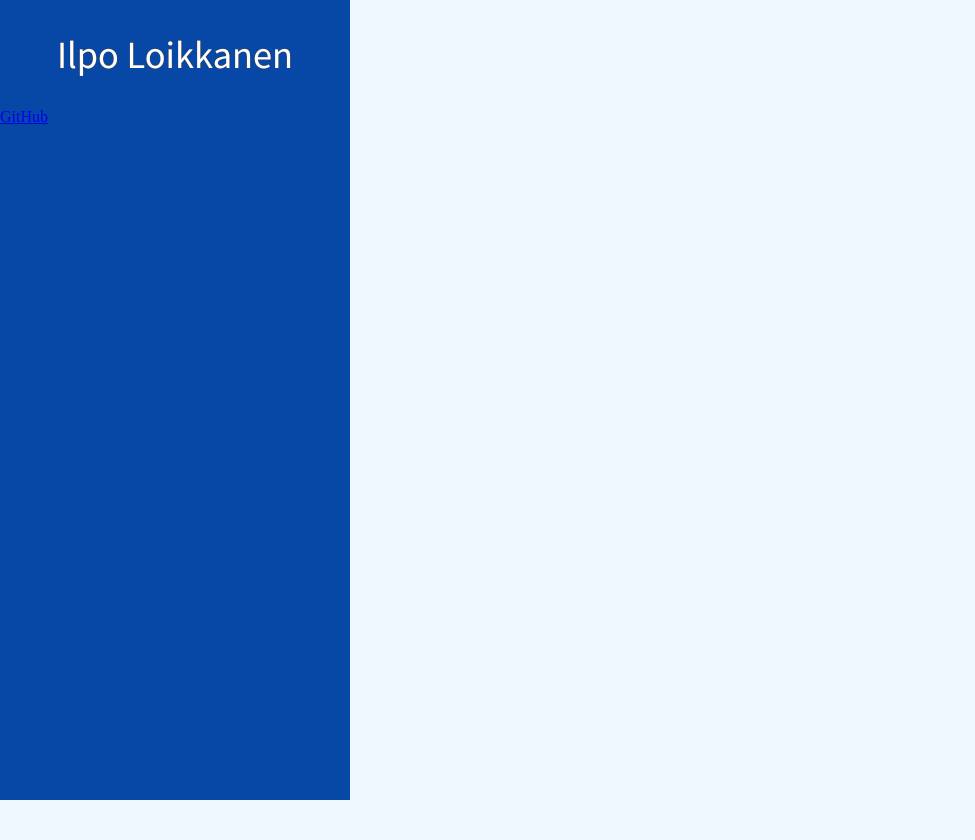
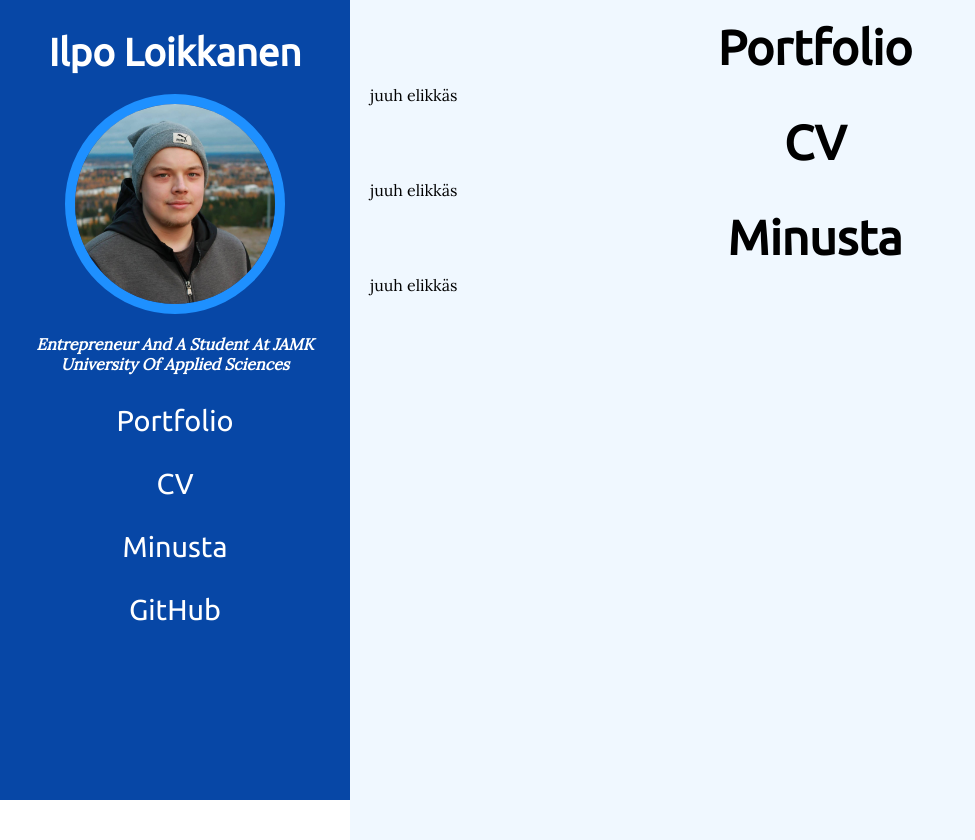
Before and after one commit to ilp0/portfolio, a PHP site: page / in a window 1280 px wide. Shown: the whole page, without its empty margins (0-975 px from the left). Before the commit the page ends 800 px from the top, so only its background shows below. Run offline with PHP 8.4, Linux system fonts and the light colour scheme.

Commit message:
added en folder, profile picture and improved styling

```diff
--- a/index.html
+++ b/index.html
@@ -7,24 +7,49 @@
     <link rel="stylesheet" type="text/css" href="reset.css">
     <link rel="stylesheet" type="text/css" href="tyyli.css">
     <link href="https://fonts.googleapis.com/css?family=Source+Sans+Pro" rel="stylesheet">
+    <link href="https://fonts.googleapis.com/css?family=Lora|Ubuntu" rel="stylesheet">
+    <script src="main.js"></script>
+
 
 </head>
 <body>
 <div id="menuleft">
 
-    <p id="otsikko">Ilpo Loikkanen</p>
-    <div id="menu">
+    <h1 id="otsikko">Ilpo Loikkanen</h1>
 
-        <a href="https://github.com"> GitHub</a>
+    <img id="profkuva" width=200px height=200px src="profkuva.jpg" alt="Ilpo Loikkanen">
 
+    <h2 id="profilesubtitle">Entrepreneur and a student at JAMK University of Applied Sciences</h2>
+
+        <div id="menu">
+        <ul id="sidebar">
+            <a href="#portfolio"><li id="portfolio_m">Portfolio</li></a>
+            <a href="#cv"><li id="cv_m">CV</li></a>
+            <a href="#minusta"><li id="minusta_m">Minusta</li></a>
+            <a href="https://github.com/ilp0"><li>GitHub</li></a>
+        </ul>
     </div>
 
 </div>
 
 <div id="main">
 
-    <p id=""> </p>
 
+<div id="portfolio">
+    <h1>Portfolio</h1>
+     <p>
+        juuh elikkäs</p>
+</div>
+    <div id="cv">
+    <h1>CV</h1>
+        <p>
+        juuh elikkäs</p>
+</div>
+    <div id="minusta">
+    <h1>Minusta</h1>
+         <p>
+        juuh elikkäs</p>
+</div>
 </div>
 </body>
 </html>
--- /dev/null
+++ b/main.js
@@ -0,0 +1,12 @@
+function(){
+    $(window).scroll(function() {
+        var scroll = $(window).scrollTop(); // how many pixels you've scrolled
+        var os = $('#div1').offset().top; // pixels to the top of div1
+        var ht = $('#div1').height(); // height of div1 in pixels
+        // if you've scrolled further than the top of div1 plus it's height
+        // change the color. either by adding a class or setting a css property
+        if(scroll > os + ht){
+            $('#div2').addClass('blue');
+        }
+    });
+});
--- a/tyyli.css
+++ b/tyyli.css
@@ -1,47 +1,140 @@
+/* perus setit */
+h1 {
+
+    text-align:center;
+    font-family: 'Ubuntu', sans-serif;
+    font-size: 48px;
+}
+h2{
+
+    font-family: 'Lora',serif;
+    font-style:italic;
+    text-align:center;
+}
+
+p {
+    text-align:left;
+    font-family: 'Lora', serif;
+    padding-top: 10px;
+    padding-bottom:10px;
+}
+
+a:visited{
+    text-align: center;
+    font-size: 1.8em;
+    color: white;
+
+}
+
+a {
+    text-decoration: none;
+    color: white;
+}
+
+/* yksittäiset alueet */
+
+
+
+#main {
+
+    padding: 20px;
+    height:100vh;
+    display:block;
+    background-color: aliceblue;
+    margin: 0 0 0 350px;
+
+}
+
 #menuleft  {
-
+    font-family: 'Ubuntu', sans-serif;
     width:350px;
     height:100vh;
     display:block;
     background-color: #0747A6;
     float:left;
     margin: 0 0 0 0;
+    position: fixed;
+    text-transform:capitalize;
 }
 
-#main {
-
-    width:100%;
-    height:100vh;
-    display:block;
-    background-color: aliceblue;
-    margin: 0 0 0 0;
-
-}
 
 #otsikko {
 
-    font-family: 'Source Sans Pro', sans-serif;
+
     -webkit-font-smoothing: antialiased;
      -webkit-text-shadow: rgba(0,0,0,.01) 0 0 1px;
     color:white;
     text-align:center;
-    padding:30px;
+    padding:30px 30px 20px 30px;
     font-size: 2.4em;
 
 }
 
 #otsikko:hover{
-    animation: text-shadow-pop-bl 0.6s both;
 
 }
 
-@keyframes text-shadow-pop-bl {
-  0% {
-    text-shadow: 0 0 #555555, 0 0 #555555, 0 0 #555555, 0 0 #555555, 0 0 #555555, 0 0 #555555, 0 0 #555555, 0 0 #555555;
-    transform: translateX(0) translateY(0);
-  }
-  100% {
-    text-shadow: -1px 1px #555555, -2px 2px #555555, -3px 3px #555555, -4px 4px #555555, -5px 5px #555555, -6px 6px #555555, -7px 7px #555555, -8px 8px #555555;
-    transform: translateX(8px) translateY(-8px);
-  }
+#profkuva {
+    border-style:solid;
+    border-width:10px;
+    border-color:dodgerblue;
+    border-radius: 50%;
+    margin: auto;
+    display:block;
 }
+#profkuva:hover{
+    -webkit-transform: scale(1.1);
+        -ms-transform: scale(1.1);
+        transform: scale(1.1);
+    -o-transition:.5s;
+  -ms-transition:.5s;
+  -moz-transition:.5s;
+  -webkit-transition:.5s;
+  /* ...and now for the proper property */
+  transition:.5s;
+}
+
+#sidebar {
+    text-align: center;
+    font-size: 1.8em;
+    color: white;
+    padding:10px;
+
+}
+#sidebar ul{
+    list-style-type:none;
+}
+
+#sidebar li{
+    border-radius:10px;
+    list-style-type:none;
+    margin:10px;
+    padding:10px;
+    border-width:0px;
+    border-color:white;
+    border-style:solid;
+
+}
+
+#sidebar li:hover {
+
+    background-color:white;
+    color:black;
+      -o-transition:.5s;
+  -ms-transition:.5s;
+  -moz-transition:.5s;
+  -webkit-transition:.5s;
+  /* ...and now for the proper property */
+  transition:.5s;
+
+}
+#profilesubtitle{
+    color:white;
+    -webkit-font-smoothing: antialiased;
+     -webkit-text-shadow: rgba(0,0,0,.01) 0 0 1px;
+    padding: 20px 20px 0px 20px;
+
+
+}
+
+/* efektit ja muut erikoisuudet */
```
Also changed, not shown: profkuva.jpg (added).
